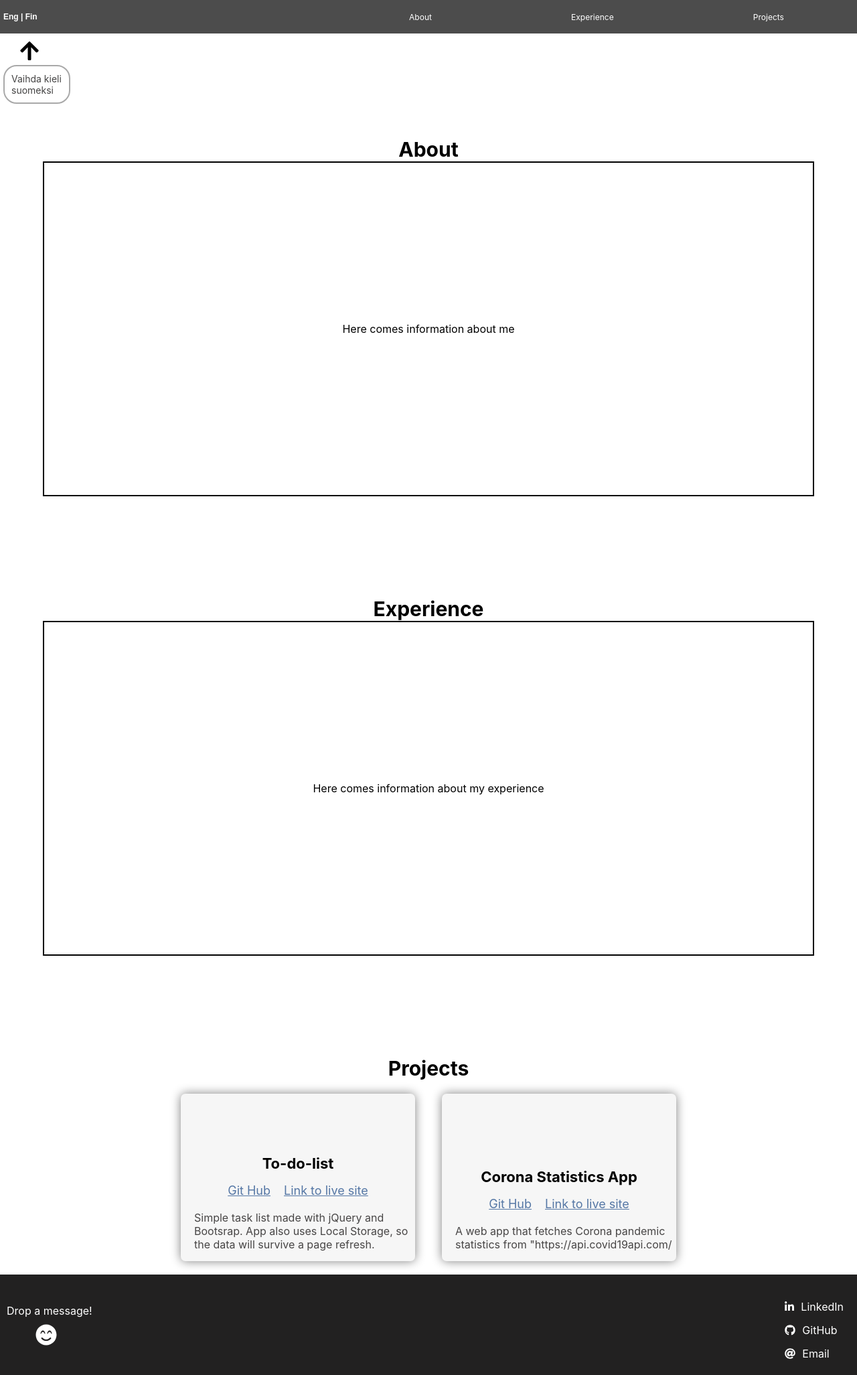
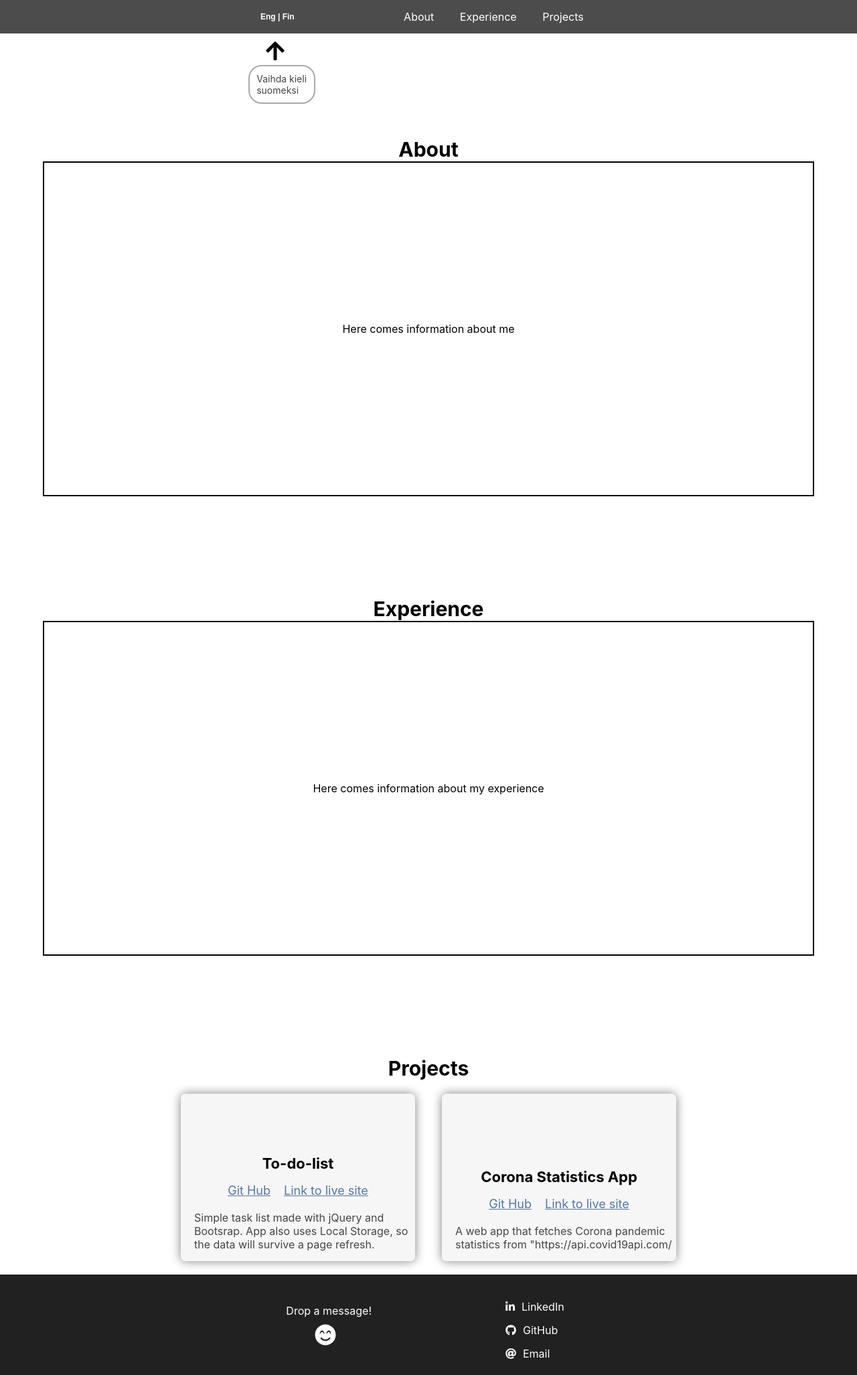
Before and after one commit to Konstanenonen/personal-website, a React (Create React App) app: page / in a window 1280 px wide. Shown: the whole page at 67% size. Built offline with nearby package versions, Linux system fonts and the light colour scheme.

Commit message:
Improved desktop styling

```diff
--- a/src/index.scss
+++ b/src/index.scss
@@ -214,6 +214,26 @@ body {
     justify-content: space-between;
   }
 
+  .nav--container {
+    padding: 0 30%;
+
+    ul {
+      font-size: 16px;
+    }
+  }
+
+  .main--container {
+
+    .arrow-up {
+      margin-left: 31%;
+    }
+
+    .arrow-text {
+      margin-left: 29%;
+    }
+
+  }
+
   .allProjects {
     height: 100%;
     width: 80%;
@@ -229,36 +249,10 @@ body {
     min-width: 0;
     width: 350px;
     height: 250px;
-    margin: 20px 20px 20px 20px;
-    display: flex;
-    flex-direction: column;
-    justify-content: end;
-    border-radius: 7px;
-    background-color: rgba(169, 169, 169, 0.109);
-    box-shadow: 0px 0px 15px grey;
+  }
 
-    h3 {
-      font-size: 22px;
-      text-align: center;
-      margin-bottom: 10px;
-    }
-
-    p {
-      color: black;
-      color: rgb(71, 69, 69);
-      margin: 10px 5px 15px 20px;
-    }
-
-    .link-wrapper {
-      display: flex;
-      align-items: center;
-      justify-content: center;
-      a {
-        color: rgb(85, 119, 165);
-        font-size: 18px;
-        text-align: center;
-        margin: 7px 10px 10px 10px;
-      }
-    }
+  .footer--container {
+    justify-content: center;
+    gap: 200px;
   }
 }
```
